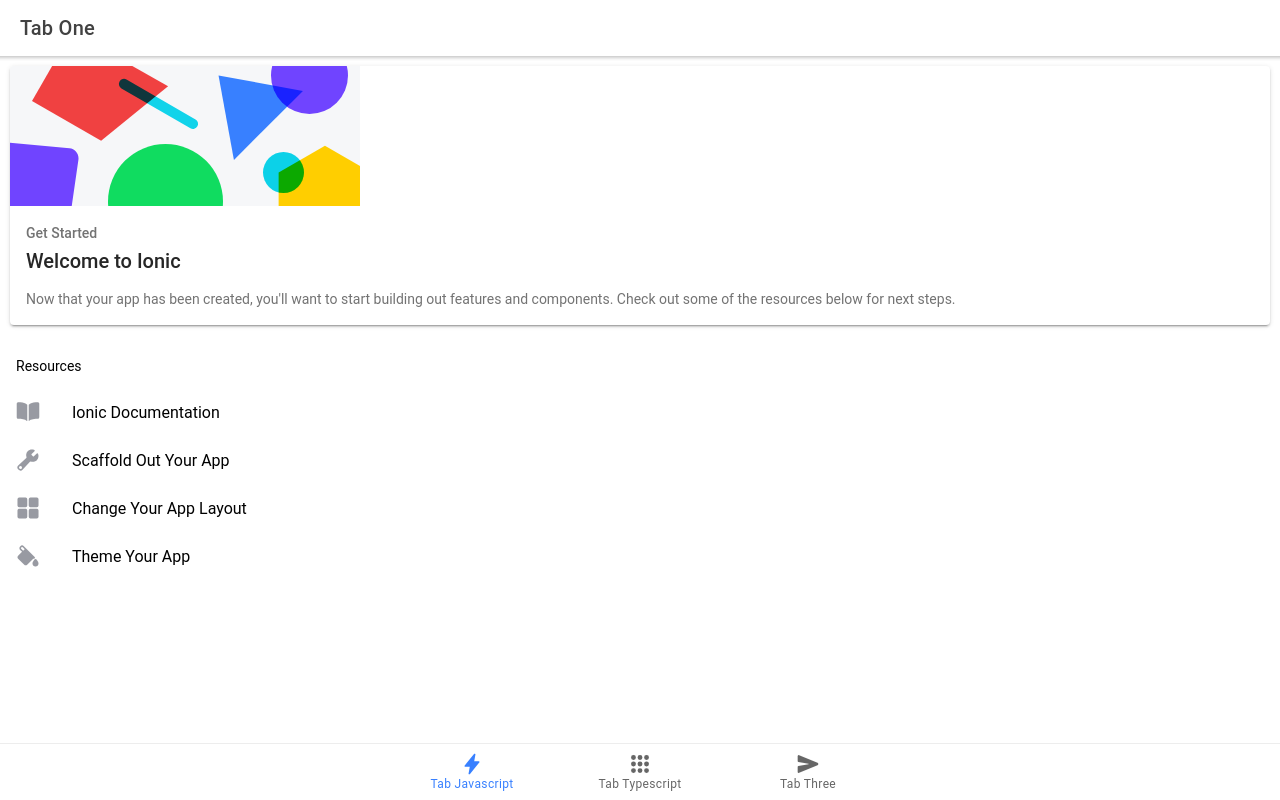
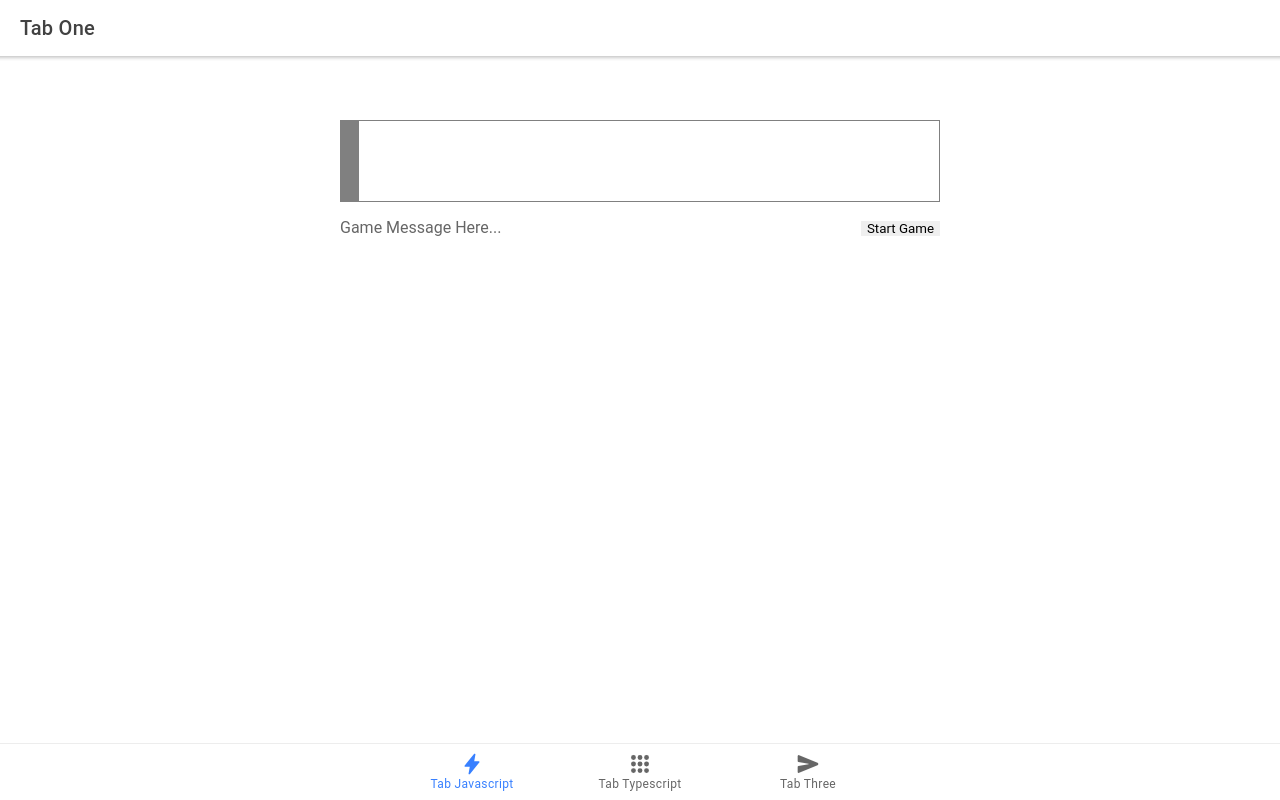
Before and after one commit to PernilleWarrer/my-game, a React (Create React App) app: page /tab1 in a window 1280 px wide. Built offline with nearby package versions, Linux system fonts and the light colour scheme.

Commit message:
Prettier installed

```diff
--- a/src/pages/Tab1.css
+++ b/src/pages/Tab1.css
@@ -2,3 +2,23 @@
   max-height: 35vh;
   overflow: hidden;
 }
+*, *:before, *:after {
+  box-sizing: border-box;
+}
+.game {
+  max-width: 600px;
+  margin: 5% auto;
+}
+.grid {
+  border: thin solid gray; line-height: 0;
+}
+.cell {
+  border: thin solid gray; display: inline-block;
+  height: 80px; max-height: 15vh;
+}
+.message {
+  float: left; color: #666; margin-top: 1rem;
+}
+.button {
+  float: right; margin-top: 1rem;
+}
--- a/src/pages/Tab1.jsx
+++ b/src/pages/Tab1.jsx
@@ -14,10 +14,10 @@
   IonPage,
   IonTitle,
   IonToolbar
-} from '@ionic/react';
-import { book, build, colorFill, grid } from 'ionicons/icons';
-import React from 'react';
-import './Tab1.css';
+} from "@ionic/react";
+import { book, build, colorFill, grid } from "ionicons/icons";
+import React from "react";
+import "./Tab1.css";
 
 const Tab1 = () => {
   return (
@@ -28,44 +28,34 @@
         </IonToolbar>
       </IonHeader>
       <IonContent>
-        <IonCard className="welcome-card">
-          <img src="/assets/shapes.svg" alt="" />
-          <IonCardHeader>
-            <IonCardSubtitle>Get Started</IonCardSubtitle>
-            <IonCardTitle>Welcome to Ionic</IonCardTitle>
-          </IonCardHeader>
-          <IonCardContent>
-            <p>
-              Now that your app has been created, you'll want to start building out features and
-              components. Check out some of the resources below for next steps.
-            </p>
-          </IonCardContent>
-        </IonCard>
-
-        <IonList lines="none">
-          <IonListHeader>
-            <IonLabel>Resources</IonLabel>
-          </IonListHeader>
-          <IonItem href="https://ionicframework.com/docs/" target="_blank">
-            <IonIcon slot="start" color="medium" icon={book} />
-            <IonLabel>Ionic Documentation</IonLabel>
-          </IonItem>
-          <IonItem href="https://ionicframework.com/docs/building/scaffolding" target="_blank">
-            <IonIcon slot="start" color="medium" icon={build} />
-            <IonLabel>Scaffold Out Your App</IonLabel>
-          </IonItem>
-          <IonItem href="https://ionicframework.com/docs/layout/structure" target="_blank">
-            <IonIcon slot="start" color="medium" icon={grid} />
-            <IonLabel>Change Your App Layout</IonLabel>
-          </IonItem>
-          <IonItem href="https://ionicframework.com/docs/theming/basics" target="_blank">
-            <IonIcon slot="start" color="medium" icon={colorFill} />
-            <IonLabel>Theme Your App</IonLabel>
-          </IonItem>
-        </IonList>
+        <Game />
       </IonContent>
     </IonPage>
   );
 };
 
 export default Tab1;
+
+const Game = () => {
+  return (
+    <div className="game">
+      <div className="grid">
+        <div className="cell" style={{ width: "33,3%" }} />
+        <div className="cell" style={{ width: "33,3%" }} />
+        <div className="cell" style={{ width: "33,3%" }} />
+
+        <div className="cell" style={{ width: "33,3%" }} />
+        <div className="cell" style={{ width: "33,3%" }} />
+        <div className="cell" style={{ width: "33,3%" }} />
+
+        <div className="cell" style={{ width: "33,3%" }} />
+        <div className="cell" style={{ width: "33,3%" }} />
+        <div className="cell" style={{ width: "33,3%" }} />
+      </div>
+      <div className="message">Game Message Here...</div>
+      <div className="button">
+        <button>Start Game</button>
+      </div>
+    </div>
+  );
+};
--- a/src/pages/Tab2.tsx
+++ b/src/pages/Tab2.tsx
@@ -10,14 +10,7 @@
         </IonToolbar>
       </IonHeader>
       <IonContent>
-        <IonList>
-          <IonItem routerLink="/tab2/details">
-            <IonLabel>
-              <h2>Go to detail</h2>
-            </IonLabel>
-          </IonItem>
-        </IonList>
-      </IonContent>
+       </IonContent>
     </IonPage>
   );
 };
```
